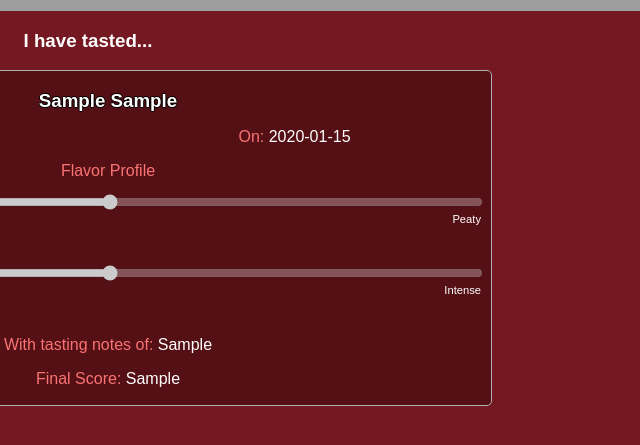
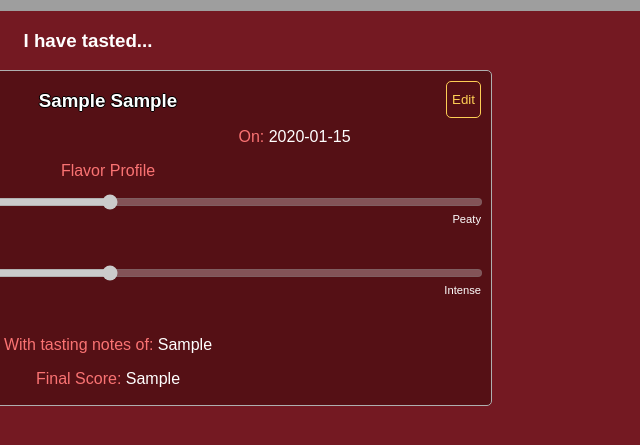
Before and after one commit to jonathanymatsuda/ajax-project, a website: page index.html in a window 1280 px wide. Both pictures are taken after typing "Sample", "Sample", "2020-01-15", "Sample", "Sample", "Sample" into the empty fields and a click on the button "Save". Shown: the part 239-684 px from the top of the page, 552-1192 px from the left. Drawn offline with Linux system fonts and the light colour scheme; grey boxes are pictures that could not be loaded; a web font is replaced by a local one.

Commit message:
Update entry rendering function to include the edit icon for each entry box.

```diff
--- a/css/styles.css
+++ b/css/styles.css
@@ -130,6 +130,20 @@ li {
   border-radius: 5px;
   background-color: rgba(54, 8, 8, 0.5);
   line-height: 1.5px;
+  position: relative;
+}
+
+.edit-button {
+  padding: 10px 0;
+  width: 35px;
+  cursor: pointer;
+  position: absolute;
+  top: 10px;
+  right: 10px;
+  border: 1px solid #fdce55;
+  border-radius: 5px;
+  color: #fdce55;
+  background: none;
 }
 
 .logs-nav-item {
--- a/js/main.js
+++ b/js/main.js
@@ -42,6 +42,12 @@ function renderLogs(logs) {
   $nameAndAge.setAttribute('class', 'white-text text-shadow');
   $columnFull.appendChild($nameAndAge);
   $nameAndAge.appendChild($nameAndAgeText);
+
+  var $editButton = document.createElement('button');
+  var $editText = document.createTextNode('Edit');
+  $editButton.setAttribute('class', 'edit-button');
+  $nameAndAge.appendChild($editButton);
+  $editButton.appendChild($editText);
 
   var $rowTwo = document.createElement('div');
   $rowTwo.setAttribute('class', 'row text-align-center');
```
